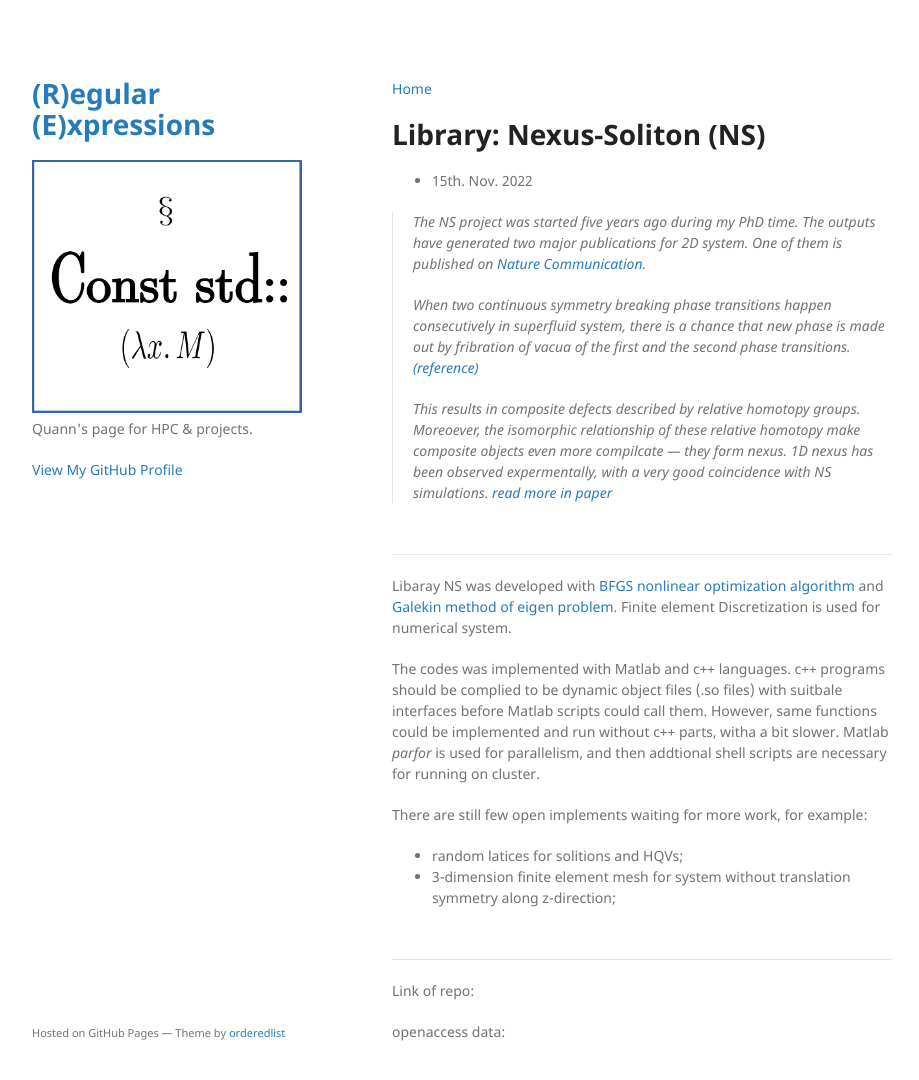
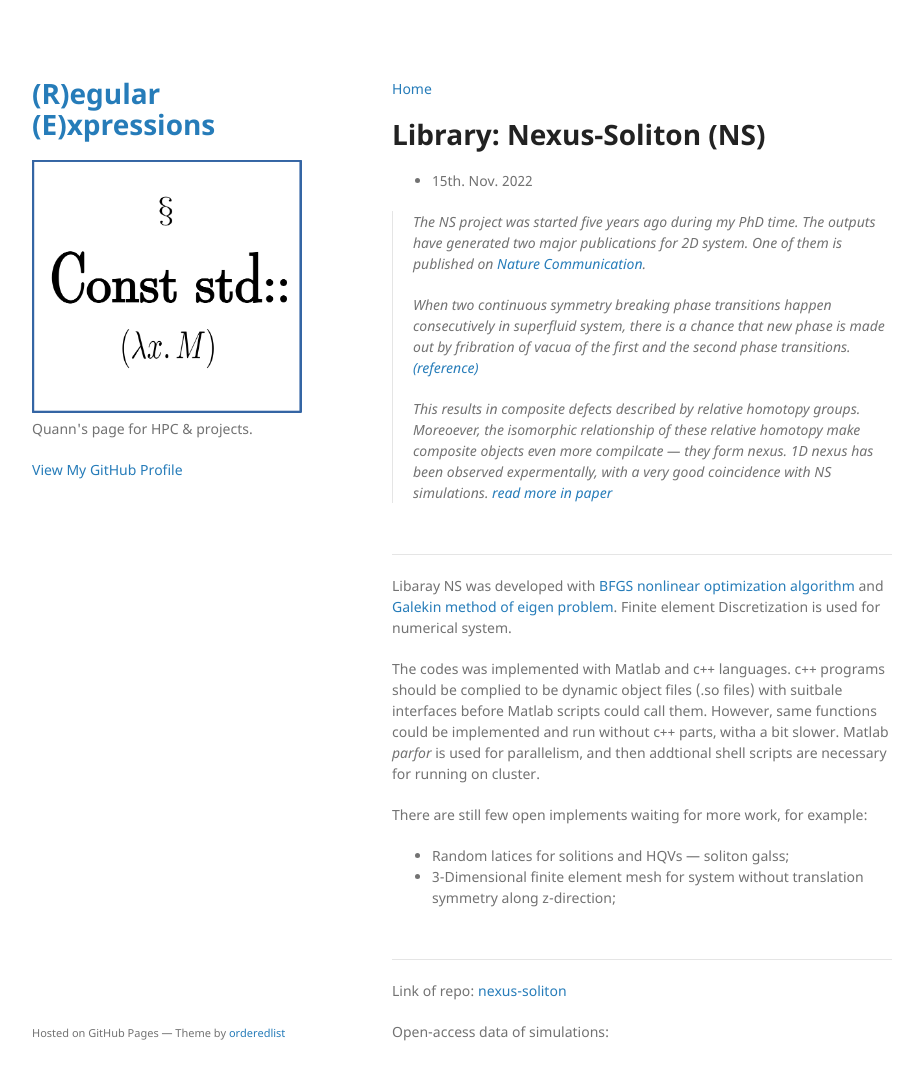
Before and after one commit to Quank-hpc/Quank-hpc.github.io, a Jekyll site: the page built from nexus_soliton.md, in a window 1280 px wide and 1112 px high. Shown: the top 1080 px of the window, without its empty margins (178-1097 px from the left). Built offline with Jekyll 4.4.1, drawn with Linux system fonts in a browser that asks for light colours.

Commit message:
edit nexus_soliton.md

```diff
--- a/nexus_soliton.md
+++ b/nexus_soliton.md
@@ -23,12 +23,12 @@ Libaray NS was developed with [BFGS nonlinear optimization algorithm](https://en
 The codes was implemented with Matlab and c++ languages. c++ programs should be complied to be dynamic object files (.so files) with suitbale interfaces before Matlab scripts could call them. However, same functions could be implemented and run without c++ parts, witha a bit slower. Matlab _parfor_ is used for parallelism, and then addtional shell scripts are necessary for running on cluster.
 
 There are still few open implements waiting for more work, for example:
-* random latices for solitions and HQVs;
-* 3-dimension finite element mesh for system without translation symmetry along z-direction;
+* Random latices for solitions and HQVs --- soliton galss;
+* 3-Dimensional finite element mesh for system without translation symmetry along z-direction;
 
 |:-------------------------------------------------------------------------------------------|
 |                                                                                            |
 
-Link of repo:
+Link of repo: [nexus-soliton](https://github.com/Quank-hpc/nexus-soliton)
 
-openaccess data:
+Open-access data of simulations:
```
